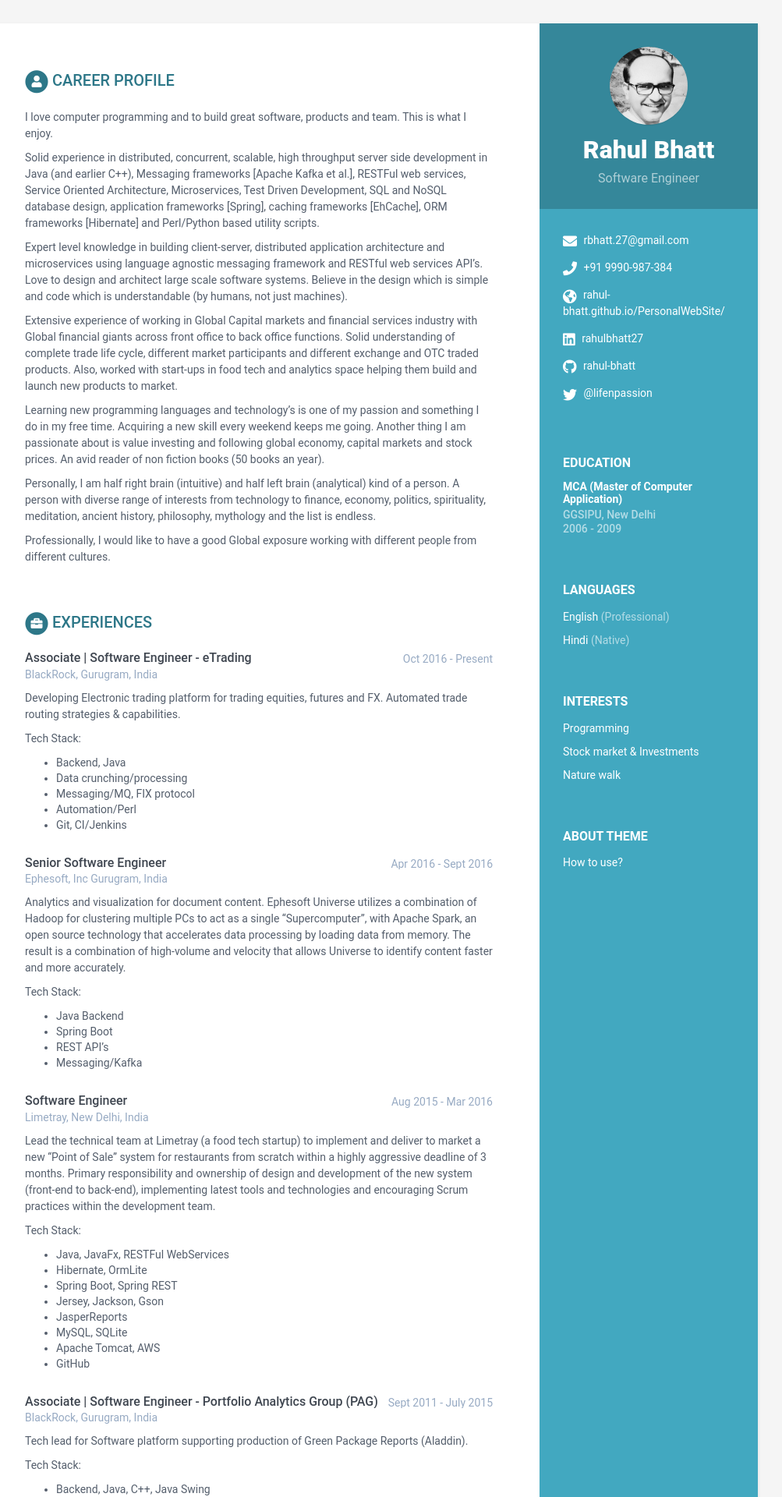
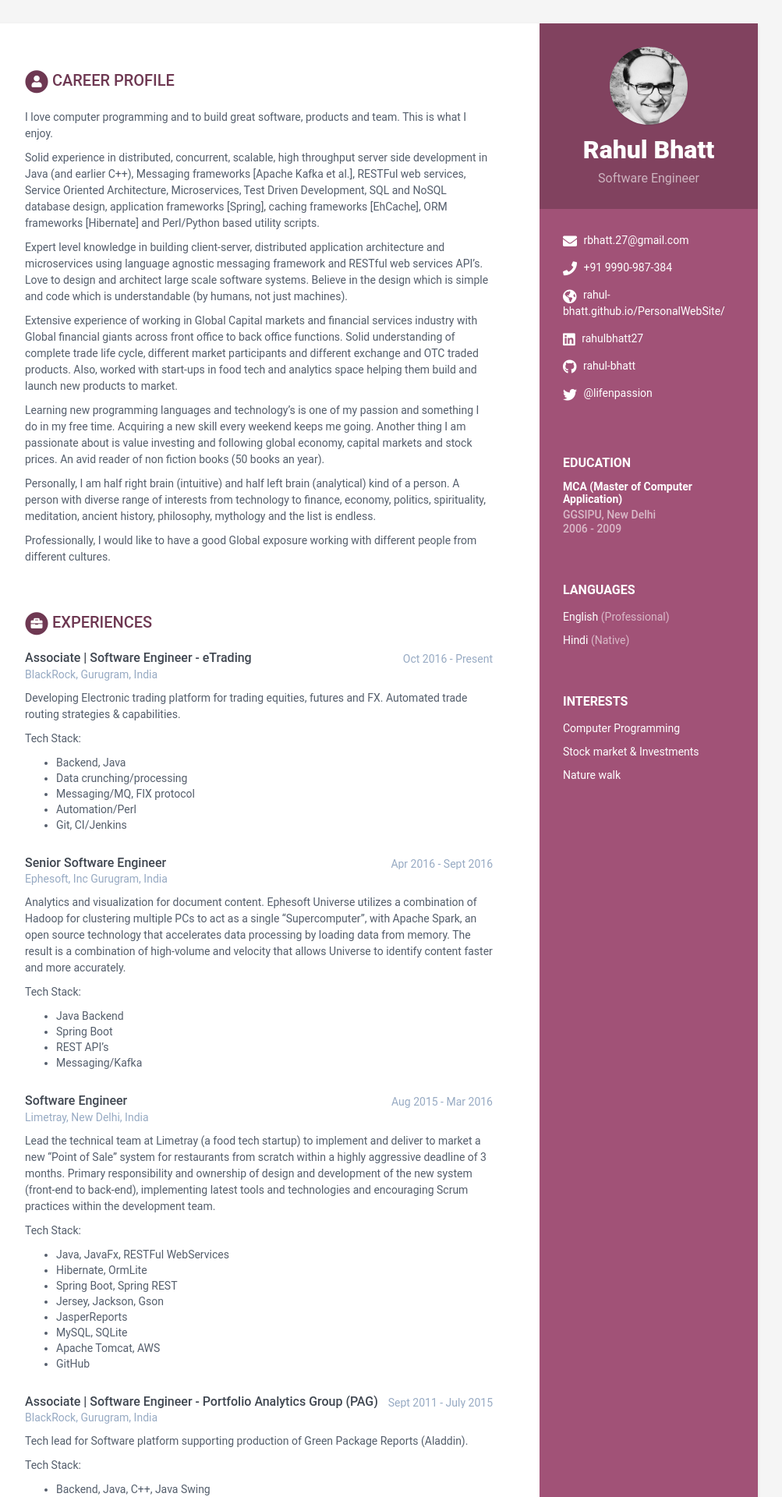
Before and after one commit to rahul-bhatt/online-cv, a Jekyll site: the page built from index.html, in a window 1280 px wide. Shown: the top 1920 px of the page at 78% size, without its empty margins (168-1171 px from the left). Built offline with Jekyll 4.4.1, drawn with Linux system fonts in a browser that asks for light colours.

Commit message:
profile update

```diff
--- a/_config.yml
+++ b/_config.yml
@@ -4,7 +4,7 @@
 title: Rahul Bhatt - CV
 baseurl: '/online-cv' #change it according to your repository name
 # Style will be applied only after restarting the build or serve. Just choose one of the options.
-theme_skin: blue # blue turquoise green berry orange ceramic
+theme_skin: berry # blue turquoise green berry orange ceramic
 
 # Tracker
 analytics: UA-83979019-1
--- a/_data/data.yml
+++ b/_data/data.yml
@@ -3,7 +3,7 @@
 #
 
 sidebar:
-    about: True # set to False or comment line if you want to remove the "how to use?" in the sidebar
+    about: False # set to False or comment line if you want to remove the "how to use?" in the sidebar
     education: True # set to False if you want education in main section instead of in sidebar
 
     # Profile information
@@ -31,7 +31,7 @@ sidebar:
         level: Native
 
     interests:
-      - item: Programming
+      - item: Computer Programming
         link:
 
       - item: Stock market & Investments
```
